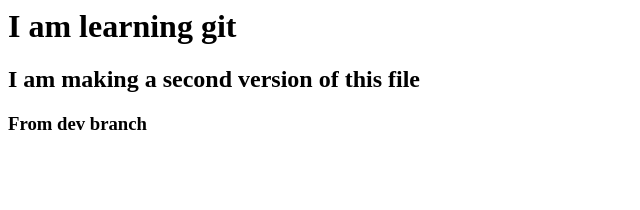
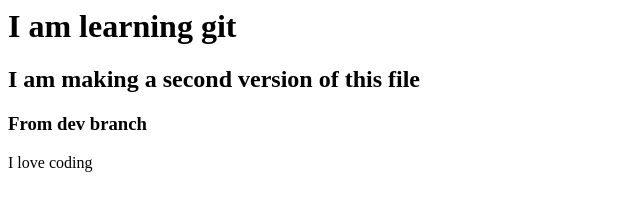
Before and after one commit to saniknight1234/newRepo, a plain HTML site: page index.html in a window 1280 px wide. Shown: the full height of the page, 0-640 px from the left. Drawn offline with Linux system fonts and the light colour scheme.

Commit message:
added 4th code

```diff
--- a/index.html
+++ b/index.html
@@ -3,6 +3,7 @@
 
 		<h1>I am learning git </h1>
 		<h2>I am making a second version of this file</h2>
-		<h3>From dev branch</h3>
+		<h3>From dev branch</h3> <p>I love coding</p>
+
 	</body>
 </html>
```
